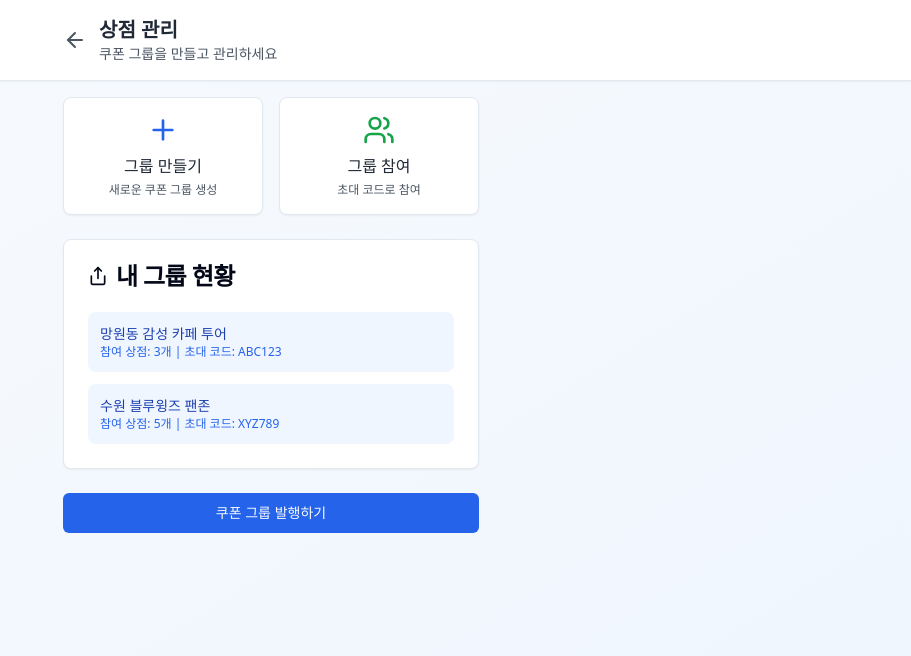
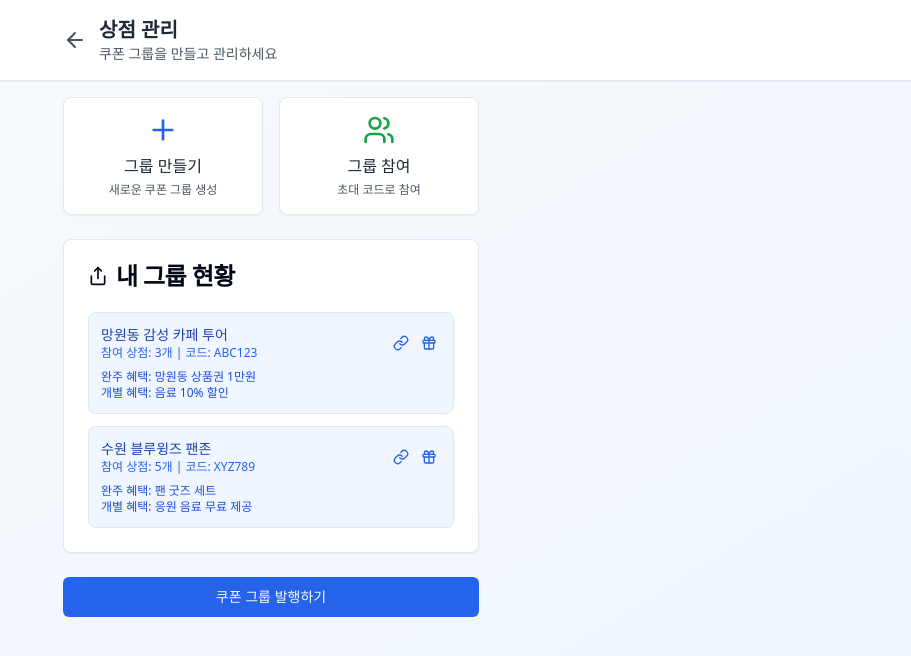
Before and after one commit to jin123457/local-stamp, a React (Vite) app: page /store-management in a window 1280 px wide. Shown: the top 656 px of the page, without its empty margins (369-1280 px from the left). Built offline with nearby package versions, Linux system fonts and the light colour scheme.

Commit message:
feat: Implement group features in store management
Allow store owners to create groups with invite links, set completion rewards, and define individual store benefits.

```diff
--- a/src/pages/StoreManagement.tsx
+++ b/src/pages/StoreManagement.tsx
@@ -1,23 +1,42 @@
 
 import { useState } from 'react';
-import { ArrowLeft, Users, Share, Plus } from 'lucide-react';
-import { Link, useNavigate } from 'react-router-dom';
+import { ArrowLeft, Users, Share, Plus, Link, Gift, Store } from 'lucide-react';
+import { Link as RouterLink, useNavigate } from 'react-router-dom';
 import { Button } from '@/components/ui/button';
 import { Card, CardContent, CardHeader, CardTitle } from '@/components/ui/card';
 import { Dialog, DialogContent, DialogHeader, DialogTitle, DialogTrigger } from '@/components/ui/dialog';
+import { Input } from '@/components/ui/input';
+import { Label } from '@/components/ui/label';
 import { toast } from 'sonner';
 
 const StoreManagement = () => {
   const navigate = useNavigate();
   const [showCreateDialog, setShowCreateDialog] = useState(false);
   const [showJoinDialog, setShowJoinDialog] = useState(false);
+  const [showBenefitDialog, setShowBenefitDialog] = useState(false);
   const [inviteCode, setInviteCode] = useState('');
   const [groupName, setGroupName] = useState('');
   const [groupTheme, setGroupTheme] = useState('');
   const [groupDescription, setGroupDescription] = useState('');
+  const [completionBenefit, setCompletionBenefit] = useState('');
+  const [storeBenefit, setStoreBenefit] = useState('');
+  const [selectedGroupIndex, setSelectedGroupIndex] = useState<number | null>(null);
+
   const [createdGroups, setCreatedGroups] = useState([
-    { name: '망원동 감성 카페 투어', stores: 3, code: 'ABC123' },
-    { name: '수원 블루윙즈 팬존', stores: 5, code: 'XYZ789' }
+    {
+      name: '망원동 감성 카페 투어',
+      stores: 3,
+      code: 'ABC123',
+      completionBenefit: '망원동 상품권 1만원',
+      storeBenefit: '음료 10% 할인'
+    },
+    {
+      name: '수원 블루윙즈 팬존',
+      stores: 5,
+      code: 'XYZ789',
+      completionBenefit: '팬 굿즈 세트',
+      storeBenefit: '응원 음료 무료 제공'
+    }
   ]);
 
   const handleCreateGroup = () => {
@@ -30,7 +49,9 @@ const StoreManagement = () => {
     const newGroup = {
       name: groupName,
       stores: 1,
-      code: newInviteCode
+      code: newInviteCode,
+      completionBenefit: completionBenefit || '혜택 미설정',
+      storeBenefit: storeBenefit || '혜택 미설정'
     };
 
     setCreatedGroups([...createdGroups, newGroup]);
@@ -43,6 +64,8 @@ const StoreManagement = () => {
     setGroupName('');
     setGroupTheme('');
     setGroupDescription('');
+    setCompletionBenefit('');
+    setStoreBenefit('');
     setShowCreateDialog(false);
   };
 
@@ -58,6 +81,47 @@ const StoreManagement = () => {
 
     setInviteCode('');
     setShowJoinDialog(false);
+  };
+
+  const handleShareInviteLink = (code: string) => {
+    const inviteLink = `${window.location.origin}/store-management?invite=${code}`;
+
+    if (navigator.share) {
+      navigator.share({
+        title: '사이사이 그룹 초대',
+        text: `함께 쿠폰 그룹을 운영해보세요! 초대 코드: ${code}`,
+        url: inviteLink,
+      });
+    } else {
+      navigator.clipboard.writeText(inviteLink);
+      toast.success('초대 링크가 클립보드에 복사되었습니다!');
+    }
+  };
+
+  const handleUpdateBenefits = () => {
+    if (selectedGroupIndex === null) return;
+
+    const updatedGroups = [...createdGroups];
+    updatedGroups[selectedGroupIndex] = {
+      ...updatedGroups[selectedGroupIndex],
+      completionBenefit: completionBenefit || '혜택 미설정',
+      storeBenefit: storeBenefit || '혜택 미설정'
+    };
+
+    setCreatedGroups(updatedGroups);
+    toast.success('혜택이 업데이트되었습니다!');
+
+    setCompletionBenefit('');
+    setStoreBenefit('');
+    setSelectedGroupIndex(null);
+    setShowBenefitDialog(false);
+  };
+
+  const openBenefitDialog = (index: number) => {
+    setSelectedGroupIndex(index);
+    setCompletionBenefit(createdGroups[index].completionBenefit);
+    setStoreBenefit(createdGroups[index].storeBenefit);
+    setShowBenefitDialog(true);
   };
 
   const handlePublishCoupon = () => {
@@ -81,9 +145,9 @@ const StoreManagement = () => {
       <header className="bg-white shadow-sm border-b">
         <div className="max-w-md mx-auto px-4 py-4">
           <div className="flex items-center">
-            <Link to="/" className="mr-3">
+            <RouterLink to="/" className="mr-3">
               <ArrowLeft className="text-gray-600" size={24} />
-            </Link>
+            </RouterLink>
             <div>
               <h1 className="text-xl font-bold text-gray-800">상점 관리</h1>
               <p className="text-sm text-gray-600">쿠폰 그룹을 만들고 관리하세요</p>
@@ -104,31 +168,56 @@ const StoreManagement = () => {
                 </CardContent>
               </Card>
             </DialogTrigger>
-            <DialogContent>
+            <DialogContent className="max-w-sm mx-auto">
               <DialogHeader>
                 <DialogTitle>새 쿠폰 그룹 만들기</DialogTitle>
               </DialogHeader>
               <div className="flex flex-col gap-4">
-                <input
-                  type="text"
-                  placeholder="그룹 이름"
-                  className="w-full p-3 border rounded-lg"
+                <div>
+                  <Label htmlFor="groupName">그룹 이름</Label>
+                  <Input
+                    id="groupName"
+                    placeholder="예: 망원동 감성 카페 투어"
                     value={groupName}
                     onChange={(e) => setGroupName(e.target.value)}
                   />
-                <input
-                  type="text"
-                  placeholder="테마 (예: #망원동감성)"
-                  className="w-full p-3 border rounded-lg"
+                </div>
+                <div>
+                  <Label htmlFor="groupTheme">테마</Label>
+                  <Input
+                    id="groupTheme"
+                    placeholder="예: #망원동감성"
                     value={groupTheme}
                     onChange={(e) => setGroupTheme(e.target.value)}
                   />
-                <textarea
-                  placeholder="그룹 설명"
-                  className="w-full p-3 border rounded-lg h-20 resize-none"
+                </div>
+                <div>
+                  <Label htmlFor="groupDescription">그룹 설명</Label>
+                  <Input
+                    id="groupDescription"
+                    placeholder="그룹에 대한 간단한 설명"
                     value={groupDescription}
                     onChange={(e) => setGroupDescription(e.target.value)}
                   />
+                </div>
+                <div>
+                  <Label htmlFor="completionBenefit">완주 혜택 (선택사항)</Label>
+                  <Input
+                    id="completionBenefit"
+                    placeholder="예: 상품권 1만원"
+                    value={completionBenefit}
+                    onChange={(e) => setCompletionBenefit(e.target.value)}
+                  />
+                </div>
+                <div>
+                  <Label htmlFor="storeBenefit">개별 가게 혜택 (선택사항)</Label>
+                  <Input
+                    id="storeBenefit"
+                    placeholder="예: 음료 10% 할인"
+                    value={storeBenefit}
+                    onChange={(e) => setStoreBenefit(e.target.value)}
+                  />
+                </div>
                 <Button onClick={handleCreateGroup} className="w-full">
                   그룹 생성하기
                 </Button>
@@ -146,18 +235,21 @@ const StoreManagement = () => {
                 </CardContent>
               </Card>
             </DialogTrigger>
-            <DialogContent>
+            <DialogContent className="max-w-sm mx-auto">
               <DialogHeader>
                 <DialogTitle>그룹 참여하기</DialogTitle>
               </DialogHeader>
               <div className="flex flex-col gap-4">
-                <input
-                  type="text"
+                <div>
+                  <Label htmlFor="inviteCode">초대 코드</Label>
+                  <Input
+                    id="inviteCode"
                     placeholder="초대 코드 입력"
-                  className="w-full p-3 border rounded-lg text-center"
+                    className="text-center"
                     value={inviteCode}
                     onChange={(e) => setInviteCode(e.target.value.toUpperCase())}
                   />
+                </div>
                 <Button onClick={handleJoinGroup} className="w-full">
                   그룹 참여하기
                 </Button>
@@ -176,14 +268,71 @@ const StoreManagement = () => {
           <CardContent>
             <div className="flex flex-col gap-3">
               {createdGroups.map((group, index) => (
-                <div key={index} className="bg-blue-50 p-3 rounded-lg">
+                <div key={index} className="bg-blue-50 p-3 rounded-lg border">
+                  <div className="flex justify-between items-start mb-2">
+                    <div className="flex-1">
                       <p className="text-sm font-medium text-blue-800">{group.name}</p>
-                  <p className="text-xs text-blue-600">참여 상점: {group.stores}개 | 초대 코드: {group.code}</p>
+                      <p className="text-xs text-blue-600">참여 상점: {group.stores}개 | 코드: {group.code}</p>
+                    </div>
+                    <div className="flex gap-1">
+                      <Button
+                        size="sm"
+                        variant="ghost"
+                        onClick={() => handleShareInviteLink(group.code)}
+                        className="text-blue-600 hover:text-blue-800 p-1"
+                      >
+                        <Link size={16} />
+                      </Button>
+                      <Button
+                        size="sm"
+                        variant="ghost"
+                        onClick={() => openBenefitDialog(index)}
+                        className="text-blue-600 hover:text-blue-800 p-1"
+                      >
+                        <Gift size={16} />
+                      </Button>
+                    </div>
+                  </div>
+                  <div className="text-xs text-blue-700">
+                    <p>완주 혜택: {group.completionBenefit}</p>
+                    <p>개별 혜택: {group.storeBenefit}</p>
+                  </div>
                 </div>
               ))}
             </div>
           </CardContent>
         </Card>
+
+        <Dialog open={showBenefitDialog} onOpenChange={setShowBenefitDialog}>
+          <DialogContent className="max-w-sm mx-auto">
+            <DialogHeader>
+              <DialogTitle>혜택 설정</DialogTitle>
+            </DialogHeader>
+            <div className="flex flex-col gap-4">
+              <div>
+                <Label htmlFor="editCompletionBenefit">완주 혜택</Label>
+                <Input
+                  id="editCompletionBenefit"
+                  placeholder="예: 상품권 1만원"
+                  value={completionBenefit}
+                  onChange={(e) => setCompletionBenefit(e.target.value)}
+                />
+              </div>
+              <div>
+                <Label htmlFor="editStoreBenefit">개별 가게 혜택</Label>
+                <Input
+                  id="editStoreBenefit"
+                  placeholder="예: 음료 10% 할인"
+                  value={storeBenefit}
+                  onChange={(e) => setStoreBenefit(e.target.value)}
+                />
+              </div>
+              <Button onClick={handleUpdateBenefits} className="w-full">
+                혜택 업데이트
+              </Button>
+            </div>
+          </DialogContent>
+        </Dialog>
 
         <Button onClick={handlePublishCoupon} className="w-full bg-blue-600 hover:bg-blue-700">
           쿠폰 그룹 발행하기
```
Lines whose indentation alone changed are shown as unchanged.
